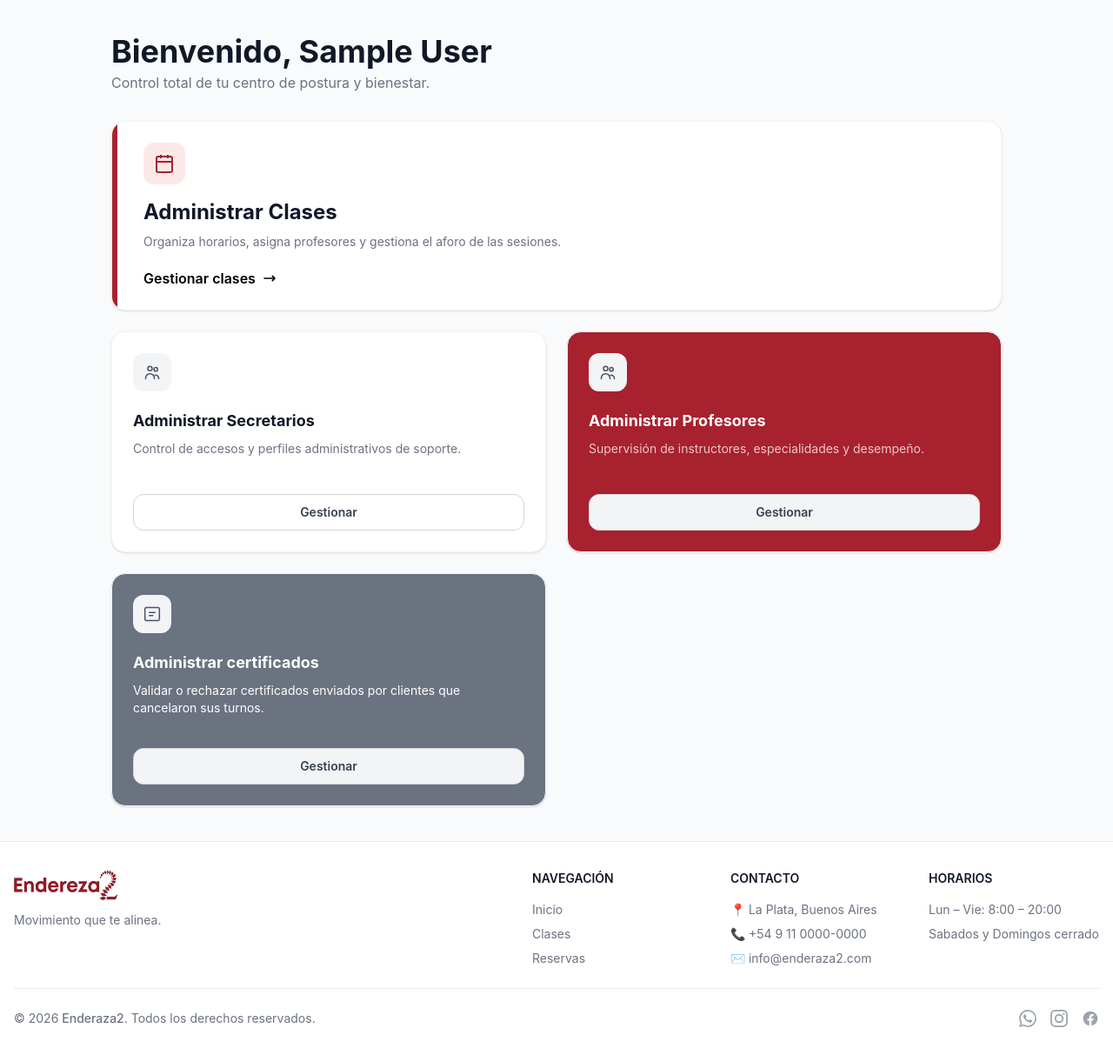
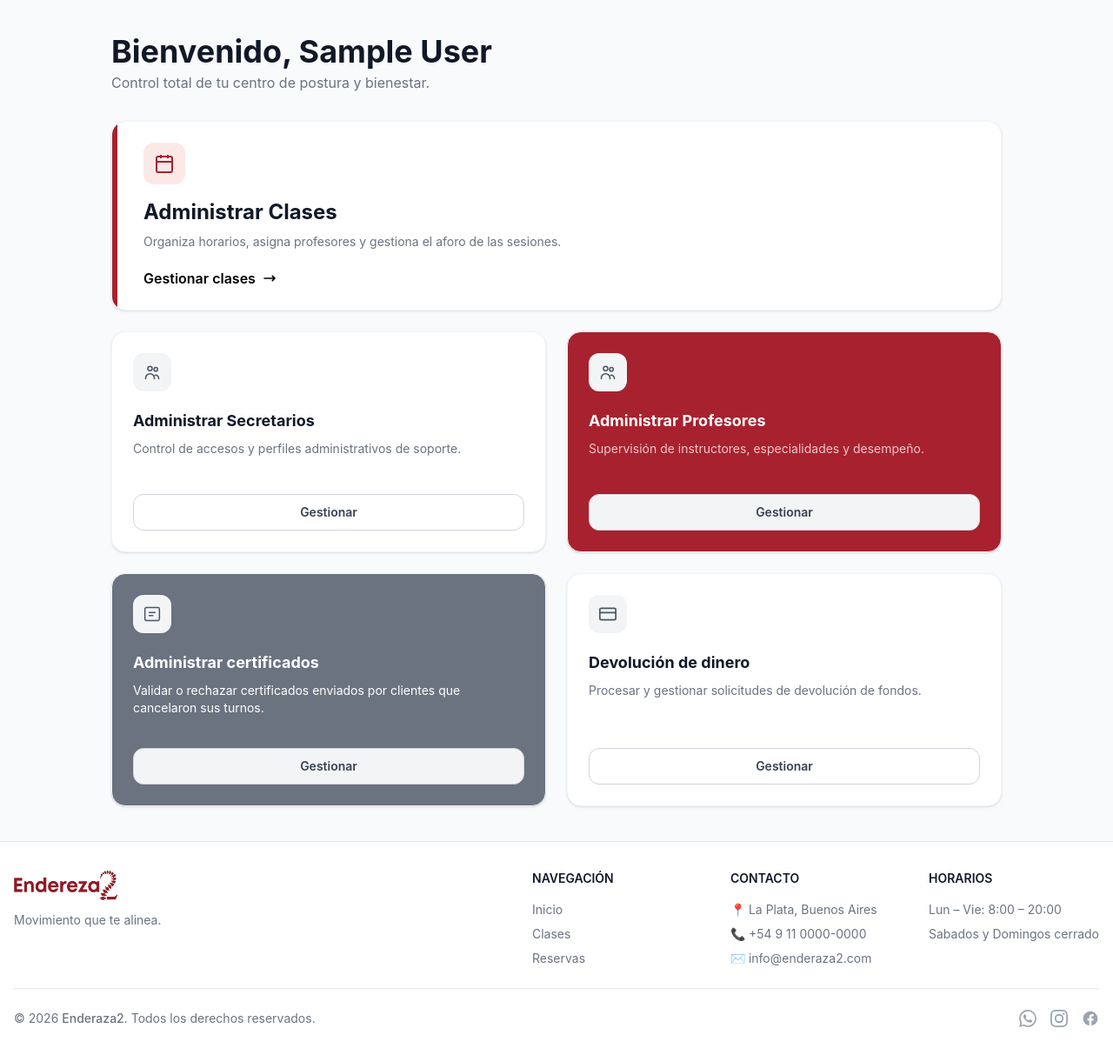
Before and after one commit to ShadowGhost23714/Endereza2, a Django app: page / in a window 1280 px wide. Shown: the part 66-1279 px from the top of the page at 87% size. Run offline with Django 5.2, Linux system fonts and the light colour scheme; the visitor is signed in with stand-in values (Sample User, id 1); some libraries are stand-ins or nearby versions.

Commit message:
feat: se agrego el botón de devolción de dinero

```diff
--- a/apps/core/templates/core/dueño.html
+++ b/apps/core/templates/core/dueño.html
@@ -125,6 +125,25 @@
             Gestionar
           </a>
         </div>
+
+        <!-- Tarjeta Devolución de dinero -->
+        <div class="bg-white rounded-2xl shadow border border-gray-100 p-6 flex flex-col justify-between">
+          <div>
+            <!-- Icono -->
+            <div class="w-11 h-11 text-gray-600 bg-gray-100 rounded-xl flex items-center justify-center mb-5">
+              <svg class="w-5 h-5" viewBox="0 0 24 24" fill="none" stroke="currentColor" stroke-width="2" stroke-linecap="round" stroke-linejoin="round">
+                <rect x="1" y="4" width="22" height="16" rx="2" ry="2"/><line x1="1" y1="10" x2="23" y2="10"/>
+              </svg>
+            </div>
+            <h3 class="text-lg font-bold text-gray-900 mb-2">Devolución de dinero</h3>
+            <p class="text-gray-500 text-sm mb-5">Procesar y gestionar solicitudes de devolución de fondos.</p>
+          </div>
+
+          <a href="{% url 'turnos:devolver_dinero' %}"
+            class="block w-full text-center border border-gray-300 text-gray-700 font-semibold text-sm py-2.5 rounded-xl hover:bg-gray-100 transition-colors">
+            Gestionar
+          </a>
+        </div>
       </div>
     </div>
     </div>
```
